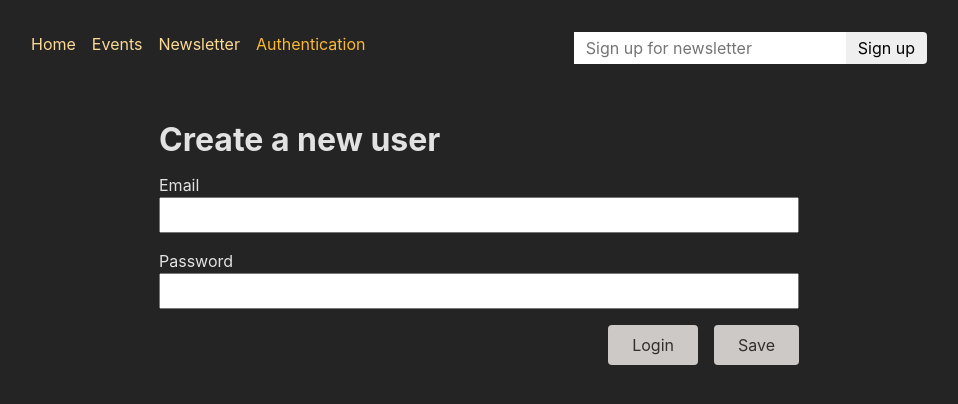
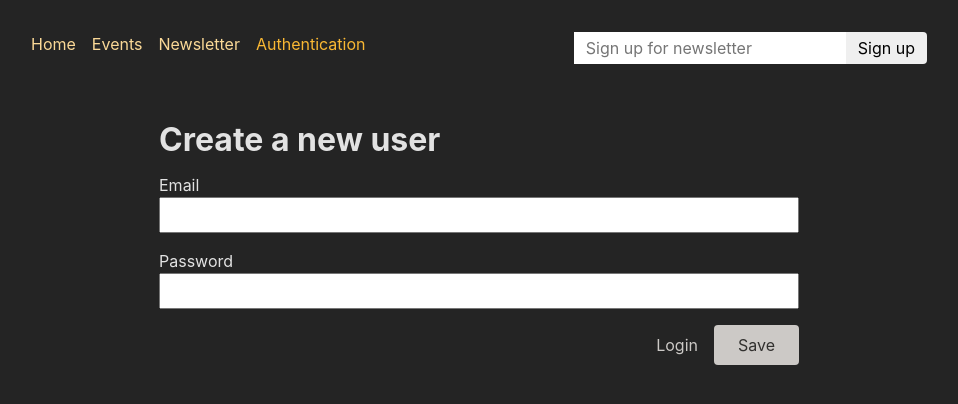
Before and after one commit to danushkapathirana/event-scheduler-app, a React (Create React App) app: page /auth in a window 1280 px wide. Shown: the top 404 px of the page, without its empty margins (161-1119 px from the left). Built offline with nearby package versions, Linux system fonts and the light colour scheme.

Commit message:
develop switching between login and signup forms using query params with the help of useSearchParams()

```diff
--- a/src/components/AuthForm.js
+++ b/src/components/AuthForm.js
@@ -1,14 +1,12 @@
-import React, { useState } from "react";
-import { Form } from "react-router-dom";
+import React from "react";
+import { Form, Link, useSearchParams } from "react-router-dom";
 
 import classes from "./AuthForm.module.css"
 
 const AuthForm = () => {
-    const [isLogin, setIsLogin] = useState()
-
-    const switchAuthHandler = () => {
-        setIsLogin((isCurrentlyLogin) => !isCurrentlyLogin)
-    }
+    // const [searchParams, setSearchParams] = useSearchParams()
+    const [searchParams] = useSearchParams()
+    const isLogin = searchParams.get("mode") === "login"
 
     return(
         <Form method="post" className={classes.form}>
@@ -22,9 +20,9 @@
                 <input id="password" type="password" name="password" required />
             </p>
             <div className={classes.actions}>
-                <button onClick={switchAuthHandler} type="button">
+                <Link to={`?mode=${isLogin ? "signup" : "login"}`}>
                     {isLogin ? "Create a new user" : "Login"}
-                </button>
+                </Link>
                 <button>Save</button>
             </div>
         </Form>
--- a/src/components/MainNavigation.js
+++ b/src/components/MainNavigation.js
@@ -20,7 +20,7 @@
                         <NavLink to="/newsletter" className={({ isActive }) => isActive ? classes.active : undefined }>Newsletter</NavLink>
                     </li>
                     <li>
-                        <NavLink to="/auth" className={({ isActive }) => isActive ? classes.active : undefined }>Authentication</NavLink>
+                        <NavLink to="/auth?mode=login" className={({ isActive }) => isActive ? classes.active : undefined }>Authentication</NavLink>
                     </li>
                 </ul>
             </nav>
```
